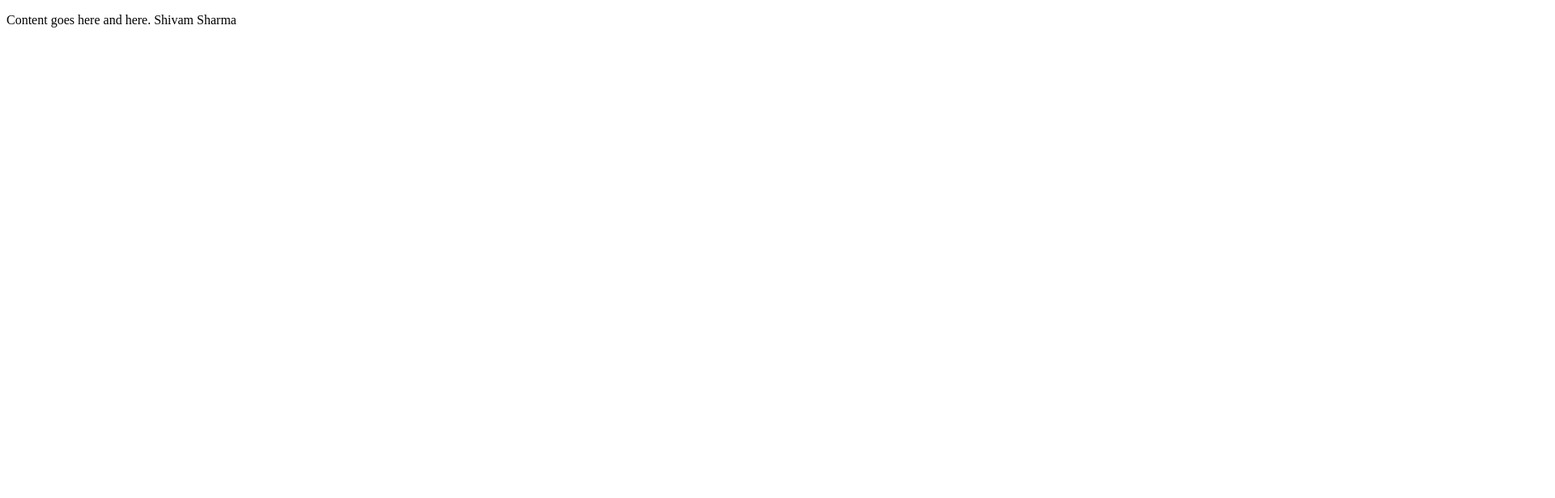
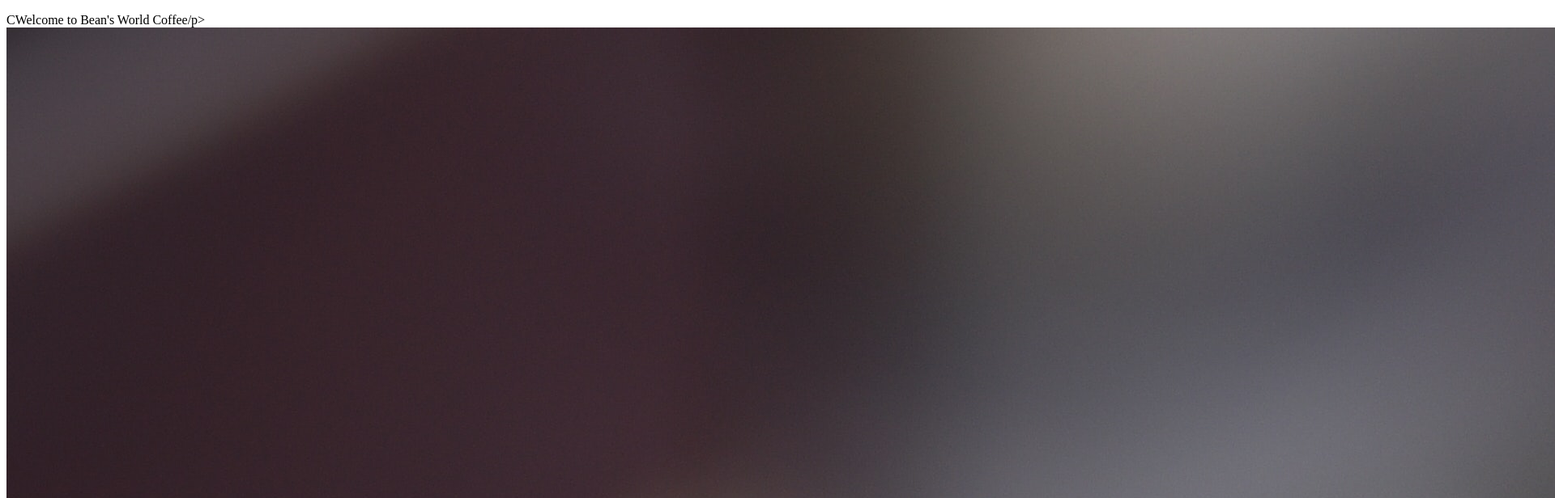
Before and after one commit to sharmashivam97/hello-world, a plain HTML site: page index.html in a window 1280 px wide. Shown: the top 616 px of the page at 81% size, 1920 px wide, since content can reach past the window. Drawn offline with Linux system fonts and the light colour scheme.

Commit message:
FirstCommits

```diff
--- a/index.html
+++ b/index.html
@@ -7,6 +7,7 @@
     <meta name="keywords" content="html tutorial template">
     </head>
     <body>
-    <p>Content goes here and here. Shivam Sharma</p>
+    <p>CWelcome to Bean's World Coffee/p>
+    <img src ="cofee_img.jpg">
     </body>
     </html>
```
Also changed, not shown: cofee_img.jpg (added), 1 other file.
